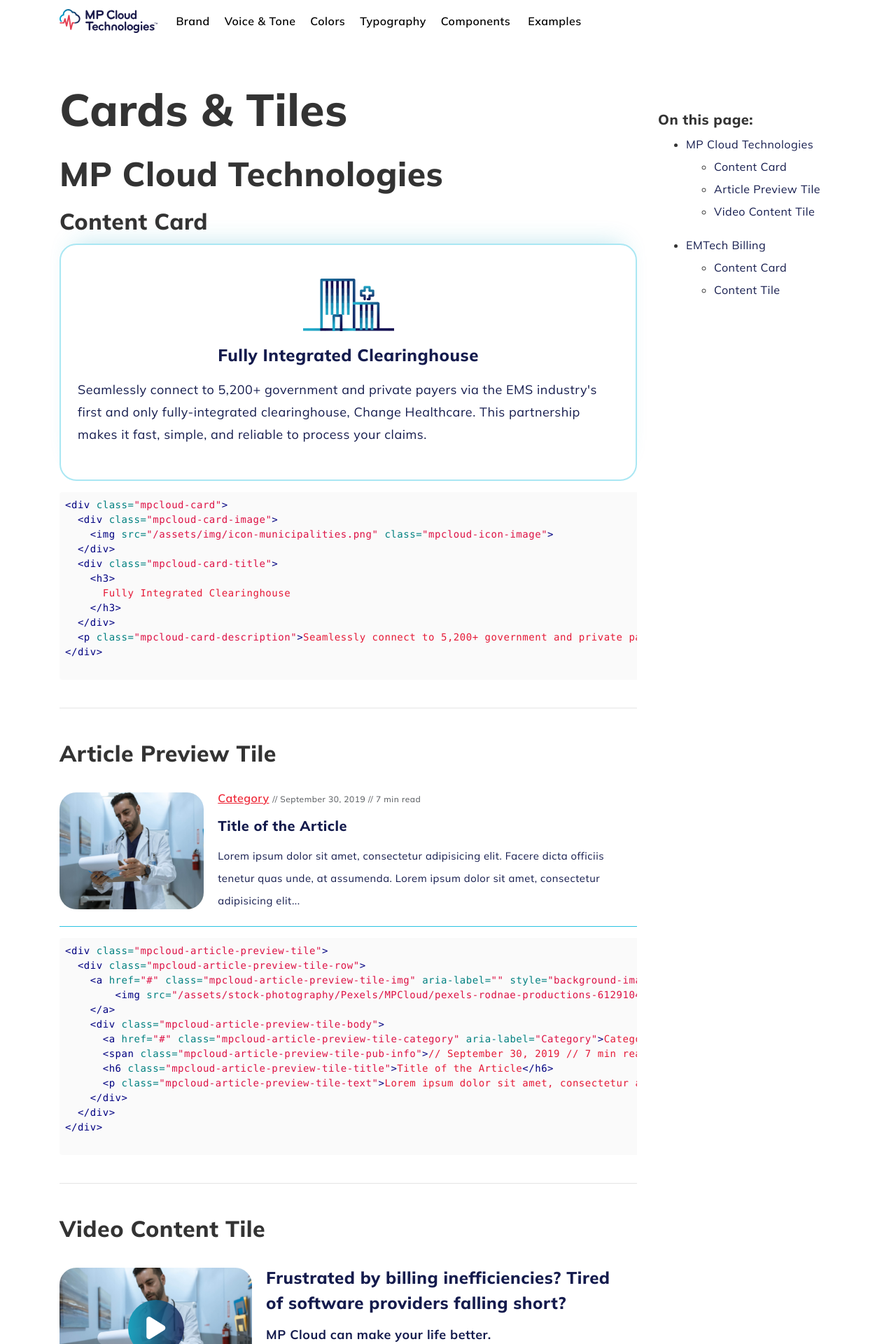
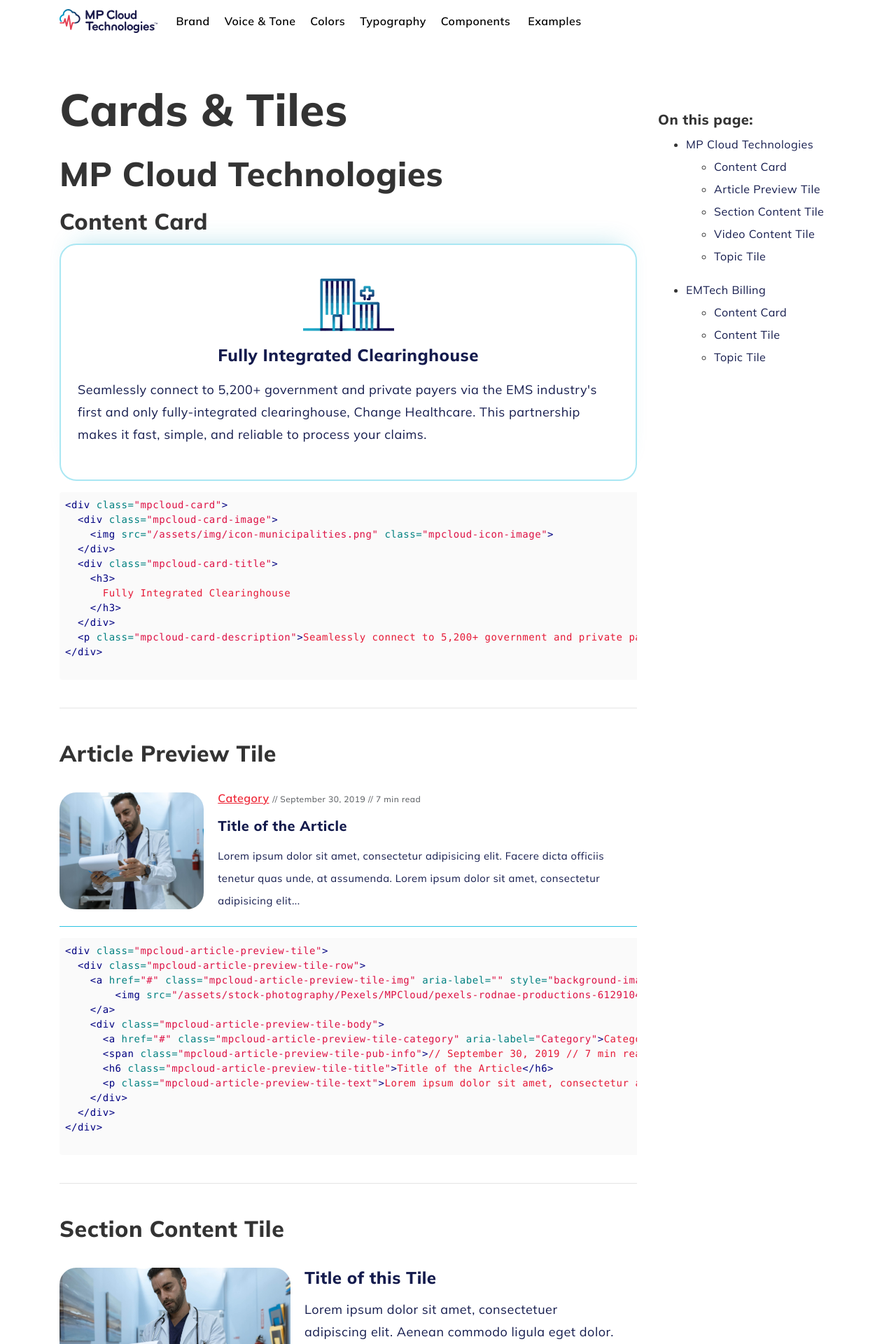
Before and after one commit to ninelabs/mpcloud-design-system, a Jekyll site: the page built from component-cards-and-tiles.md, in a window 1280 px wide. Shown: the top 1920 px of the page at 70% size. Built offline with Jekyll 4.4.1, drawn with Linux system fonts in a browser that asks for light colours; nearby versions of some CDN libraries; some web fonts are replaced; some of the changed text lies outside the part shown.

Commit message:
Created Section and Topic Tiles

````diff
--- /dev/null
+++ b/_includes/_component-emt-topic-tile.html
@@ -0,0 +1,10 @@
+<div class="emtech-topic-tile">
+  <div class="emtech-topic-tile-body">
+    <h4 class="emtech-topic-tile-title">Leadership</h4>
+    <div class="emtech-topic-tile-img" style="background-image: url('/assets/stock-photography/Pexels/MPCloud/pexels-rodnae-productions-6129104.jpg');">
+      <img src="/assets/stock-photography/Pexels/MPCloud/pexels-rodnae-productions-6129104.jpg" alt="..." />
+    </div>
+    <p class="emtech-topic-tile-description">In ac felis quis tortor malesuada pretium. Pellentesque auctor neque nec urna. Proin sapien ipsum, porta a, auctor quis, euismod ut, mi. Aenean viverra rhoncus pede. Pellentesque habitant morbi tristique senectus et netus et malesuada fames ac turpis egestas.</p>
+    <a href="#" class="btn btn-emtech-primary" aria-label="Learn More">Learn More</a>
+  </div>
+</div>
--- /dev/null
+++ b/_includes/_component-mpc-section-content-tile.html
@@ -0,0 +1,17 @@
+<div class="mpcloud-section-content-tile">
+  <div class="mpcloud-section-content-tile-row">
+    <a href="#" class="mpcloud-section-content-tile-img" aria-label="" style="background-image: url('/assets/stock-photography/Pexels/MPCloud/pexels-rodnae-productions-6129104.jpg');">
+      <img src="/assets/stock-photography/Pexels/MPCloud/pexels-rodnae-productions-6129104.jpg" alt="..." />
+    </a>
+    <div class="mpcloud-section-content-tile-body">
+      <h5 class="mpcloud-section-content-tile-title">Title of this Tile</h5>
+      <p class="mpcloud-section-content-tile-desctiption">Lorem ipsum dolor sit amet, consectetuer adipiscing elit. Aenean commodo ligula eget dolor. Aenean massa.</p>
+      <ul>
+        <li>Lorem ipsum</li>
+        <li>Lorem ipsum</li>
+        <li>Lorem ipsum</li>
+        <li>Lorem ipsum</li>
+      </ul>
+    </div>
+  </div>
+</div>
--- /dev/null
+++ b/_includes/_component-mpc-topic-tile.html
@@ -0,0 +1,10 @@
+<div class="mpcloud-topic-tile">
+  <div class="mpcloud-topic-tile-body">
+    <h4 class="mpcloud-topic-tile-title">Leadership</h4>
+    <div class="mpcloud-topic-tile-img" style="background-image: url('/assets/stock-photography/Pexels/MPCloud/pexels-rodnae-productions-6129104.jpg');">
+      <img src="/assets/stock-photography/Pexels/MPCloud/pexels-rodnae-productions-6129104.jpg" alt="..." />
+    </div>
+    <p class="mpcloud-topic-tile-description">In ac felis quis tortor malesuada pretium. Pellentesque auctor neque nec urna. Proin sapien ipsum, porta a, auctor quis, euismod ut, mi. Aenean viverra rhoncus pede. Pellentesque habitant morbi tristique senectus et netus et malesuada fames ac turpis egestas.</p>
+    <a href="#" class="btn btn-mpcloud" aria-label="Learn More">Learn More</a>
+  </div>
+</div>
--- a/_sass/_cards-and-tiles.scss
+++ b/_sass/_cards-and-tiles.scss
@@ -30,6 +30,7 @@
 }
 
 .mpcloud-card-group,
+.mpcloud-tile-group,
 .emtech-card-group,
 .emtech-tile-group {
   @extend .container;
@@ -218,6 +219,7 @@
   }
 }
 
+.mpcloud-section-content-tile,
 .mpcloud-video-content-tile {
   @extend .container;
   color: $mp-blue;
@@ -293,3 +295,79 @@
     font-size: .925rem;
   }
 }
+
+.mpcloud-section-content-tile {
+
+  &-img {
+    flex: 0 0 40%;
+    max-width: 40%;
+  }
+
+  &-body {
+    flex: 0 0 60%;
+    max-width: 60%;
+  }
+
+}
+
+
+
+.mpcloud-topic-tile,
+.emtech-topic-tile {
+  &-body {
+    @extend .card-body;
+    @extend .col-12;
+  }
+
+  &-img {
+    @extend .col-12;
+    background-image: url('/assets/stock-photography/Pexels/MPCloud/pexels-rodnae-productions-6129104.jpg');
+    background-repeat: no-repeat;
+    background-position: center;
+    background-size: cover;
+    border-radius: 1.5rem;
+    margin: 1.5rem 0rem;
+
+    @include media-breakpoint-down(sm) {
+      margin: 1rem 0rem;
+    }
+
+    img {
+      width: 100%;
+      height: auto;
+      opacity: 0;
+      max-height: 32.25rem;
+
+      @include media-breakpoint-down(sm) {
+        max-height: 33.25rem;
+      }
+
+      @include media-breakpoint-up(lg) {
+        max-height: 35.25rem;
+      }
+    }
+  }
+
+  &-title {
+    @extend .mb-3;
+    @extend .text-left;
+    font-size: 3rem;
+  }
+
+  &-description {
+    @extend .text-left;
+  }
+}
+
+.mpcloud-topic-tile {
+  &-title,
+  &-description {
+    color: $mp-blue !important;
+  }
+}
+.emt-topic-tile {
+  &-title,
+  &-description {
+    color: $emt-gray !important;
+  }
+}
--- a/component-cards-and-tiles.md
+++ b/component-cards-and-tiles.md
@@ -8,7 +8,6 @@
 ### MP Cloud Technologies
 #### Content Card
 {% include _component-mpc-content-card.html %}
-
 ```html
 {% include _component-mpc-content-card.html %}
 ```
@@ -23,10 +22,25 @@
 
 ----
 
+#### Section Content Tile
+{% include _component-mpc-section-content-tile.html %}
+```html
+{% include _component-mpc-section-content-tile.html %}
+```
+----
+
 #### Video Content Tile
 {% include _component-mpc-video-content-tile.html %}
 ```html
 {% include _component-mpc-video-content-tile.html %}
+```
+
+----
+
+#### Topic Tile
+{% include _component-mpc-topic-tile.html %}
+```html
+{% include _component-mpc-topic-tile.html %}
 ```
 
 ----
@@ -45,3 +59,10 @@
 ```html
 {% include _component-emt-content-tile.html %}
 ```
+----
+
+#### Topic Tile
+{% include _component-emt-topic-tile.html %}
+```html
+{% include _component-emt-topic-tile.html %}
+```
````
